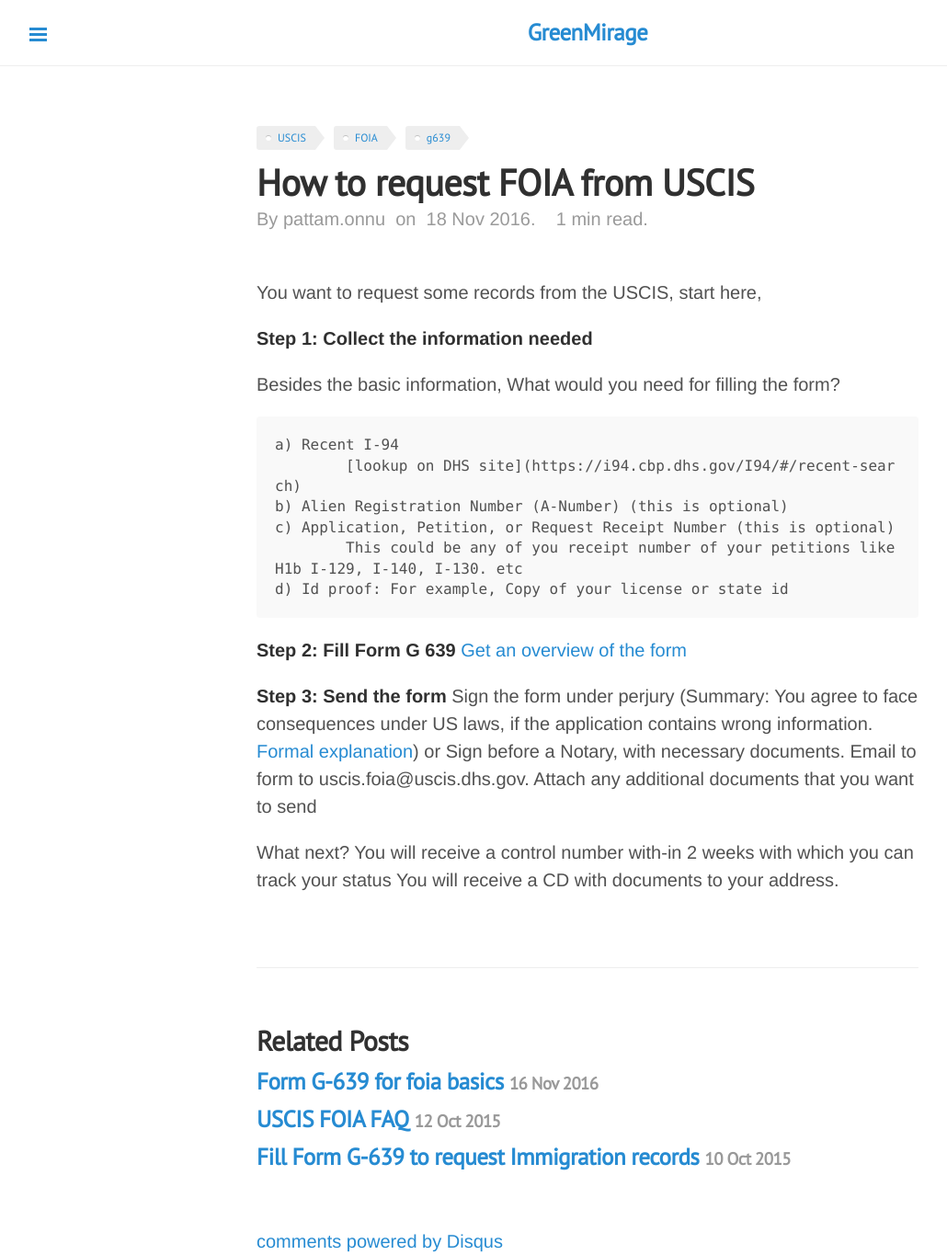
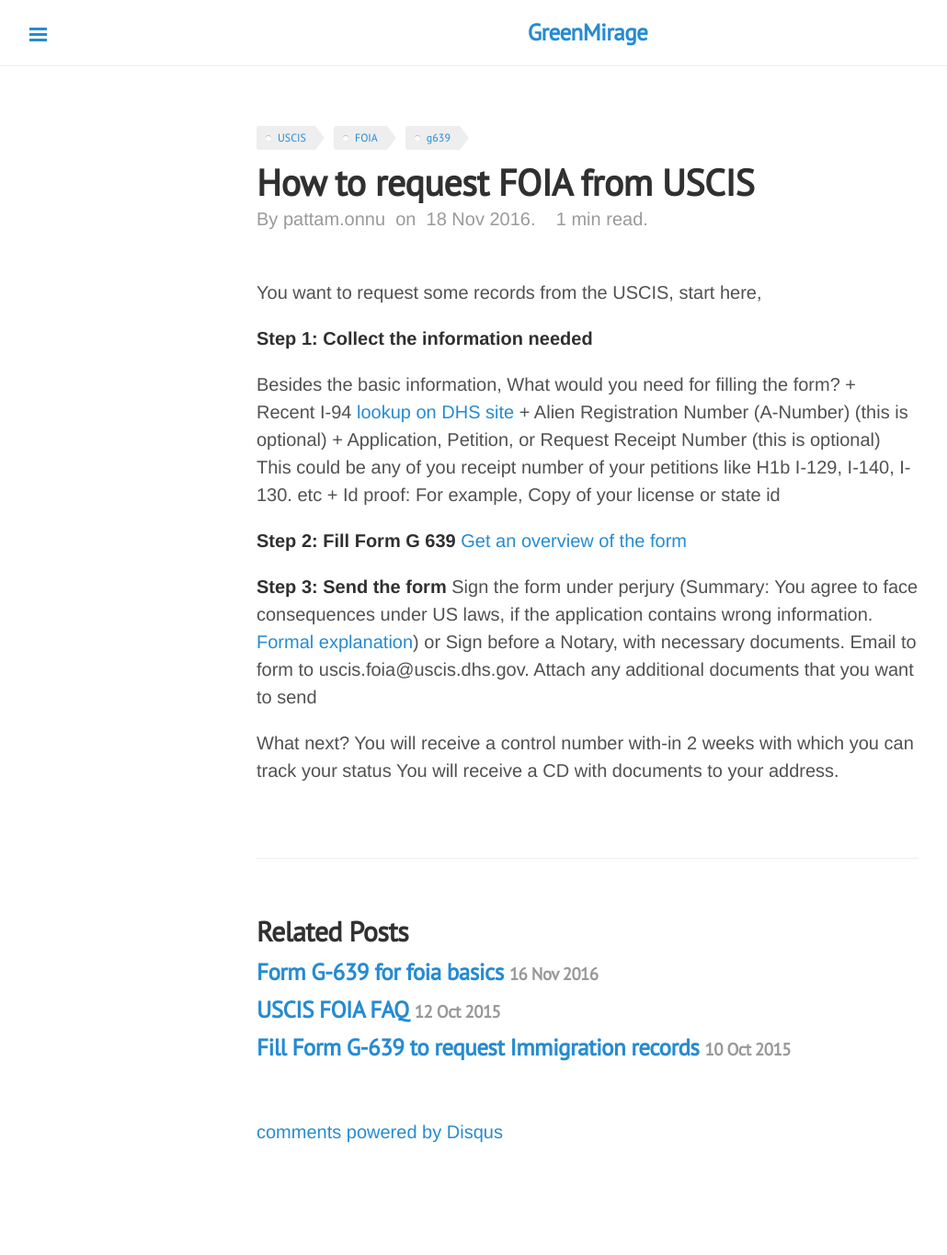
Before and after one commit to gitforwork2/gitforwork.github.io, a Jekyll site: the page built from _posts/2016-11-18-how-to-request-FOIA-from-USCIS.md, in a window 1280 px wide. Shown: the whole page at 92% size, without its empty margins (1-1031 px from the left). Built offline with Jekyll 4.4.1, drawn with Linux system fonts in a browser that asks for light colours; Markdown is read by kramdown in place of the engine named in the settings; comment, search, counter and statistics services are not loaded; after the commit the page ends 1246 px from its top, so only the background shows below that.

Commit message:
post refactor

```diff
--- a/_posts/2016-11-18-how-to-request-FOIA-from-USCIS.md
+++ b/_posts/2016-11-18-how-to-request-FOIA-from-USCIS.md
@@ -11,13 +11,12 @@
 **Step 1: Collect the information needed**
 
 Besides the basic information, What would you need for filling the form?
-
-	a) Recent I-94
+	+ Recent I-94
 		[lookup on DHS site](https://i94.cbp.dhs.gov/I94/#/recent-search)
-	b) Alien Registration Number (A-Number) (this is optional)
-	c) Application, Petition, or Request Receipt Number (this is optional)
+	+ Alien Registration Number (A-Number) (this is optional)
+	+ Application, Petition, or Request Receipt Number (this is optional)
 		This could be any of you receipt number of your petitions like H1b I-129, I-140, I-130. etc
-	d) Id proof: For example, Copy of your license or state id
+	+ Id proof: For example, Copy of your license or state id
 
 **Step 2: Fill Form G 639**
 	[Get an overview of the form](/posts/g-639-form-basics)
```
